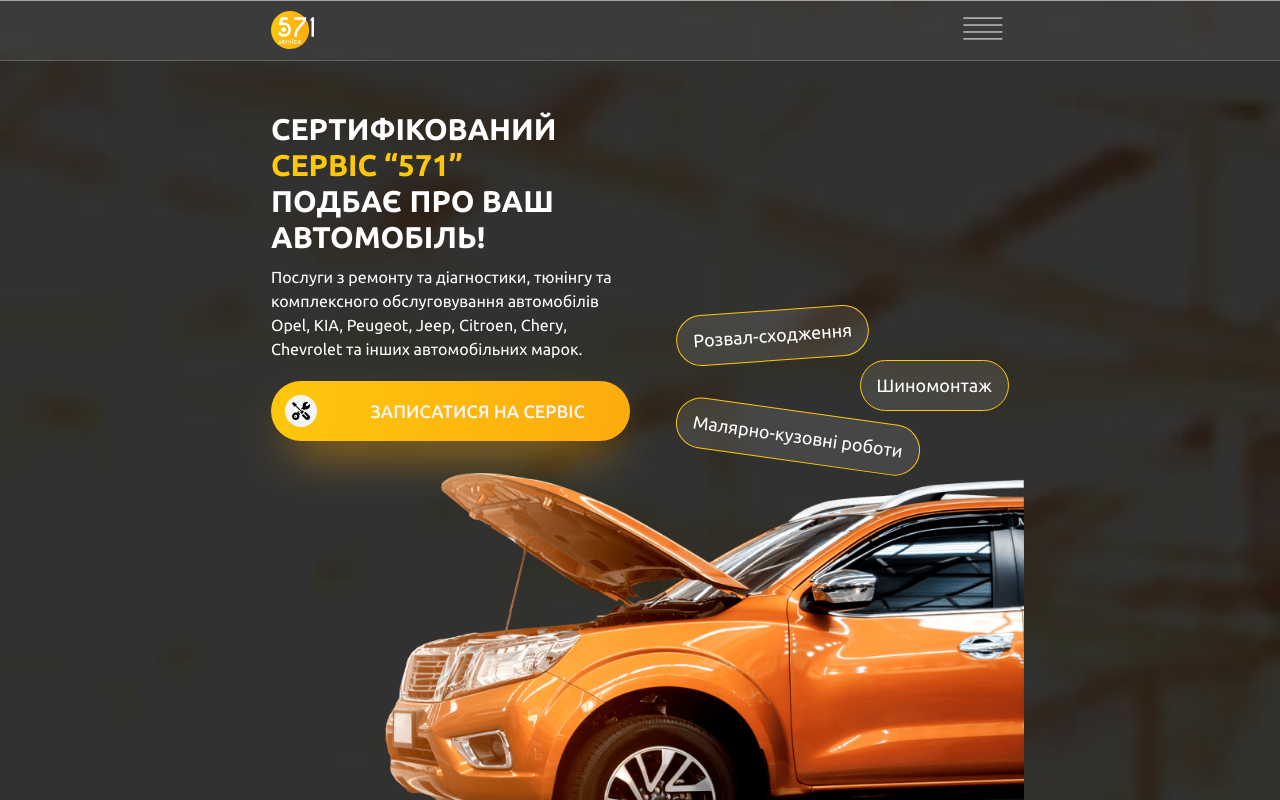
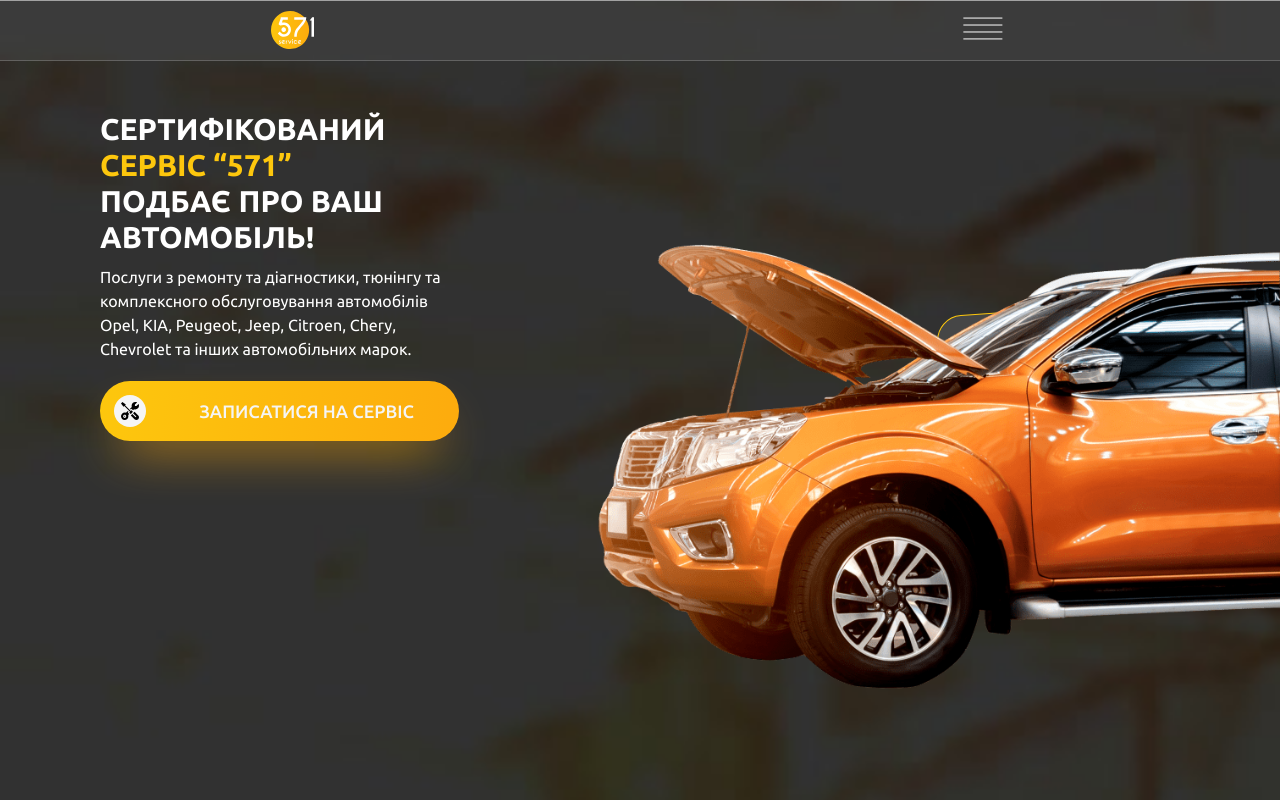
Before and after one commit to valeri143/571-service, a React (Create React App) app: page /571-service/ua in a window 1280 px wide. Shown: the top 800 px of the page. Built offline with nearby package versions, Linux system fonts and the light colour scheme.

Commit message:
added styledHeroGeneral

```diff
--- a/src/components/Hero/Hero.jsx
+++ b/src/components/Hero/Hero.jsx
@@ -22,7 +22,7 @@ import {
   StyledNumP01,
   StyledDH1,
   StyledAnimationDiv,
-  StyledContainerHero,
+  StyledContainerHeroGeneral,
 } from './Hero.styled';
 import sprite from '../../images/sprite.svg';
 import bgCarMobile1x from '../../images/mobile/backgrounds/car-bg@1x-min.png';
@@ -61,7 +61,7 @@ export const Hero = () => {
   return (
     <section>
       <StyledBackGroundImage>
-        <StyledContainerHero>
+        <StyledContainerHeroGeneral>
           <StyledAnimationDiv>
             <StyledH1>
               {t('hero.h1.0')} <span>{t('hero.h1.1')}</span>
@@ -149,7 +149,7 @@ export const Hero = () => {
               </StyledBenefitsDiv>
             </li>
           </StyledBenefitsUl>
-        </StyledContainerHero>
+        </StyledContainerHeroGeneral>
       </StyledBackGroundImage>
     </section>
   );
--- a/src/components/Hero/Hero.styled.jsx
+++ b/src/components/Hero/Hero.styled.jsx
@@ -30,6 +30,21 @@ export const StyledBackGroundImage = styled.div`
       (min-resolution: 2dppx) {
       background-image: url(${bg2xD});
     }
+  }
+`;
+
+export const StyledContainerHeroGeneral = styled.div`
+  padding: 50px 15px 80px 15px;
+  margin: 0 auto;
+  box-sizing: border-box;
+  position: relative;
+  text-align: left;
+  width: auto;
+  @media screen and (min-width: 768px) {
+    padding: 50px 10px 0px 100px;
+  }
+  @media screen and (min-width: 1512px) {
+    padding: 100px 156px 150px 156px;
   }
 `;
 
```
